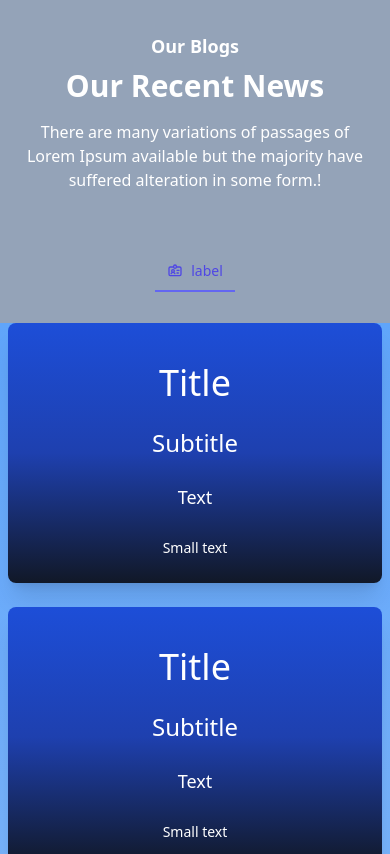
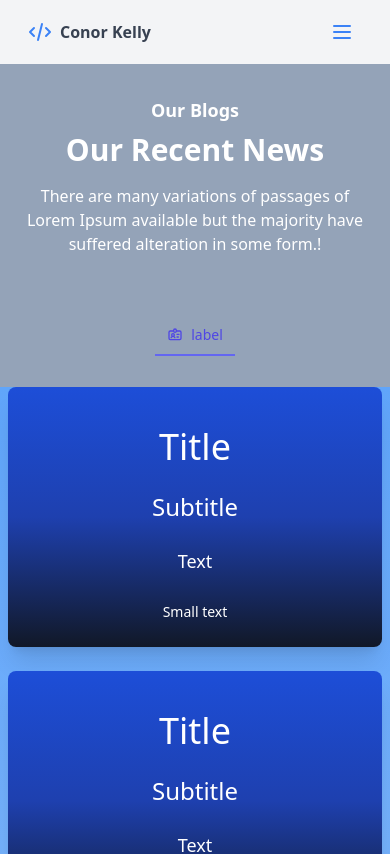
Before and after one commit to conorkelly86/templates, a Next.js app: page / in a window 390 px wide. Shown: the top 854 px of the page. Built offline with nearby package versions, Linux system fonts and the light colour scheme.

Commit message:
Nav Bar component

```diff
--- /dev/null
+++ b/components/NavBar/NavBar.tsx
@@ -0,0 +1,96 @@
+import React, { ReactElement, useState } from "react";
+import logo from "./logo.svg";
+import menu from "./menu.svg";
+import favicon from "./favicon.svg";
+interface NavBarProps {}
+
+function NavBar({}: NavBarProps): ReactElement {
+  const [state, setState] = useState("hidden");
+  const toggleMenu = () => {
+    setState(state === "" ? "hidden" : "");
+  };
+  return (
+    <>
+      <nav className="bg-gray-100">
+        <div className="max-w-6xl mx-auto px-4">
+          <div className="flex justify-between">
+            <div className="flex space-x-4">
+              <div>
+                <a
+                  href="/"
+                  className="flex items-center py-5 px-3 text-gray-700"
+                >
+                  <svg
+                    xmlns="http://www.w3.org/2000/svg"
+                    className="h-6 w-6 flex mr-2 to-blue-500"
+                    fill="none"
+                    stroke="#3b82f6"
+                  >
+                    <path
+                      stroke-linecap="round"
+                      stroke-linejoin="round"
+                      stroke-width="2"
+                      d="M10 20l4-16m4 4l4 4-4 4M6 16l-4-4 4-4"
+                    />
+                  </svg>
+
+                  <span className="font-bold">Conor Kelly</span>
+                </a>
+              </div>
+              <div className="hidden md:flex items-center space-x-1">
+                {/* <a href="#" className="py-5 px-3 text-gray-700 hover:text-gray-900 ">
+                  Features
+                </a>
+                <a href="" className="py-5 px-3 text-gray-700 hover:text-gray-900">
+                  Pricing
+                </a> */}
+              </div>
+            </div>
+            <div className="hidden md:flex items-center space-x-1 text-gray-700">
+              <a href="#" className="py-5 px-3 hover:text-gray-900">
+                <span className="font-bold">Contact</span>
+              </a>
+              <a href="#" className="py-5 px-3 hover:text-gray-900">
+                <span className="font-bold">Blog</span>
+              </a>
+            </div>
+            <div
+              onClick={toggleMenu}
+              className="md:hidden flex-col items-center py-5 px-3"
+            >
+              <svg
+                xmlns="http://www.w3.org/2000/svg"
+                className="flex h-6 w-6 mr-2 to-blue-500"
+                fill="none"
+                viewBox="0 0 24 24"
+                stroke="#3b82f6"
+              >
+                <path
+                  stroke-linecap="round"
+                  stroke-linejoin="round"
+                  stroke-width="2"
+                  d="M4 6h16M4 12h16M4 18h16"
+                />
+              </svg>
+            </div>
+          </div>
+          <div className={`md:hidden items-center ${state}`}>
+            <a
+              href="/contact"
+              className="block py-2 px-4 text-sm text-gray-700 hover:bg-gray-200"
+            >
+              Contact
+            </a>
+            <a
+              href="#"
+              className="block py-2 px-4 text-sm text-gray-700 hover:bg-gray-200"
+            >
+              Blog
+            </a>
+          </div>
+        </div>
+      </nav>
+    </>
+  );
+}
+export default NavBar;
--- a/pages/index.tsx
+++ b/pages/index.tsx
@@ -1,6 +1,7 @@
 import type { NextPage } from "next";
 import Head from "next/head";
 import Image from "next/image";
+import NavBar from "../components/NavBar/NavBar";
 import styles from "../styles/Home.module.css";
 import data from "./data.json";
 import links from "./links.json";
@@ -12,6 +13,7 @@ const Home: NextPage = () => {
         <meta name="description" content="Generated by create next app" />
         <link rel="icon" href="/favicon.ico" />
       </Head>
+      <NavBar />
       <div className="flex flex-wrap justify-center  bg-slate-400 py-8">
         <div className="w-full px-4">
           <div className="text-center mx-auto mb-[60px] lg:mb-20 max-w-[510px]">
```
